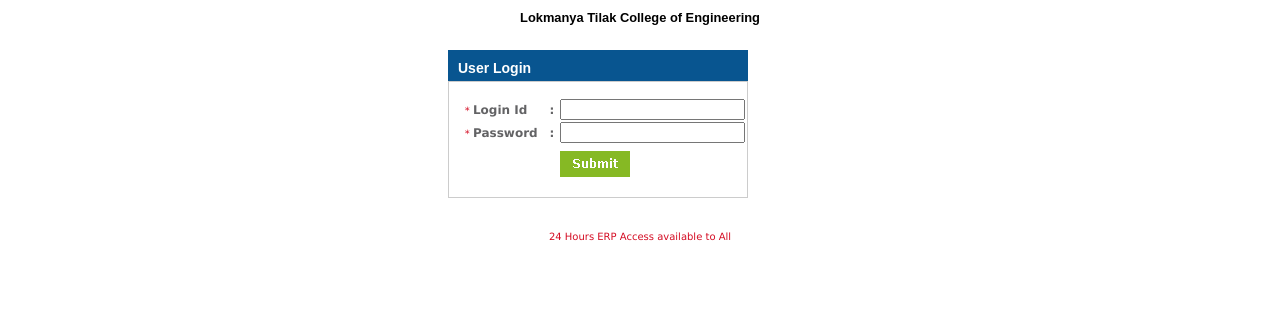
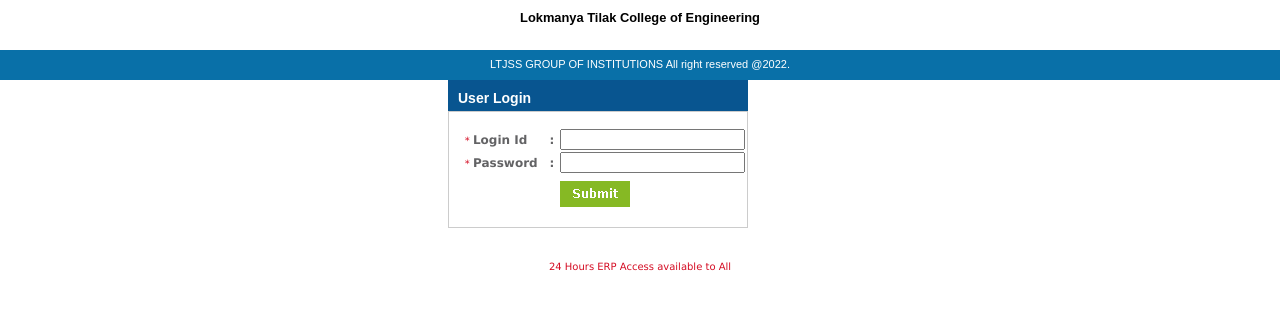
Before and after one commit to rushiranpise/cclexp9, a plain HTML site: page index.html in a window 1280 px wide. Shown: the part 348-658 px from the top of the page. Drawn offline with Linux system fonts and the light colour scheme.

Commit message:
add footer

```diff
--- a/index.html
+++ b/index.html
@@ -78,7 +78,7 @@
               </tr></td>
   </tr>
 </tbody>
-
+      <div class="footer">LTJSS GROUP OF INSTITUTIONS All right reserved @2022.</div>
      </center>
   </body>
 </html>
```
